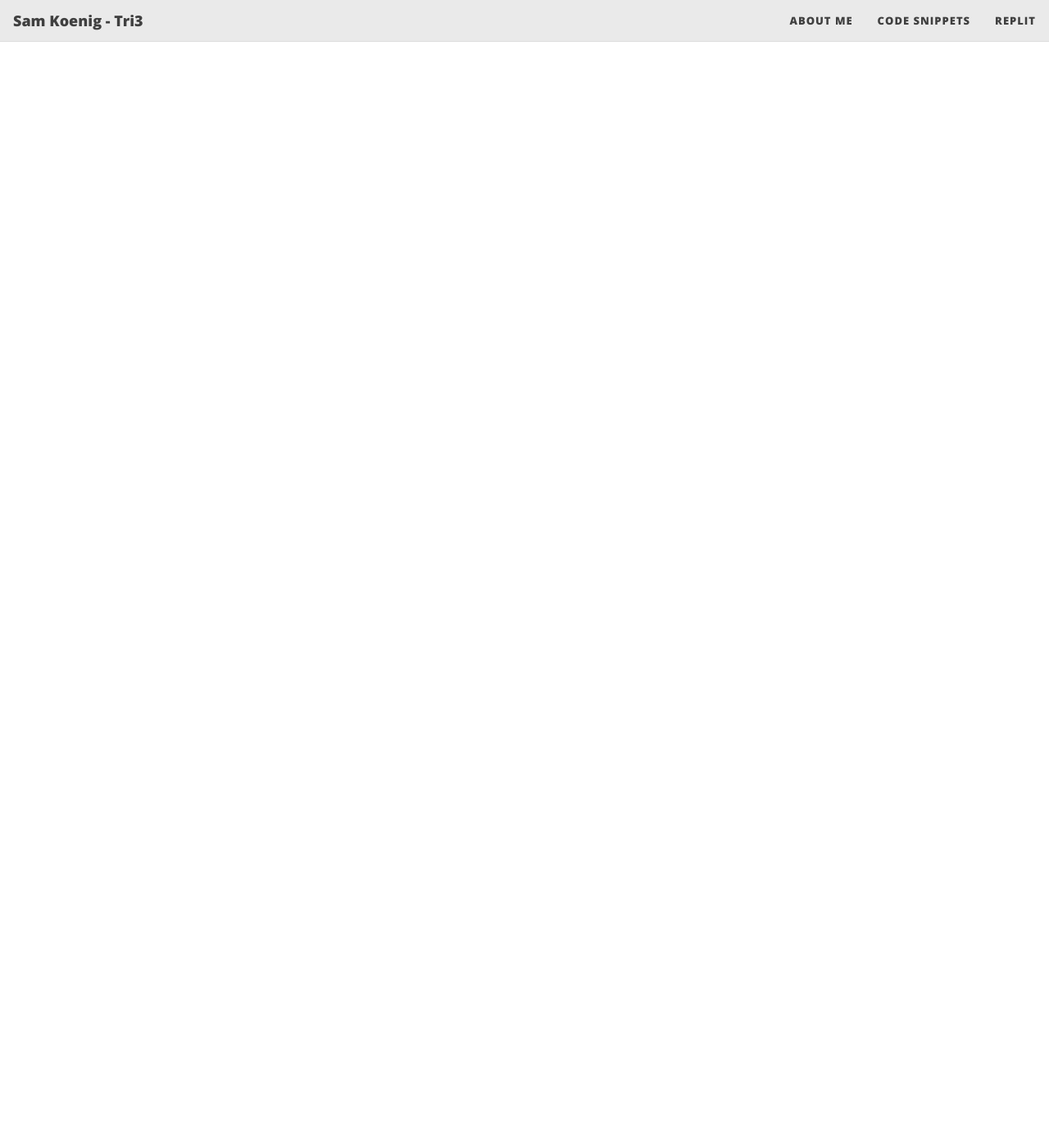
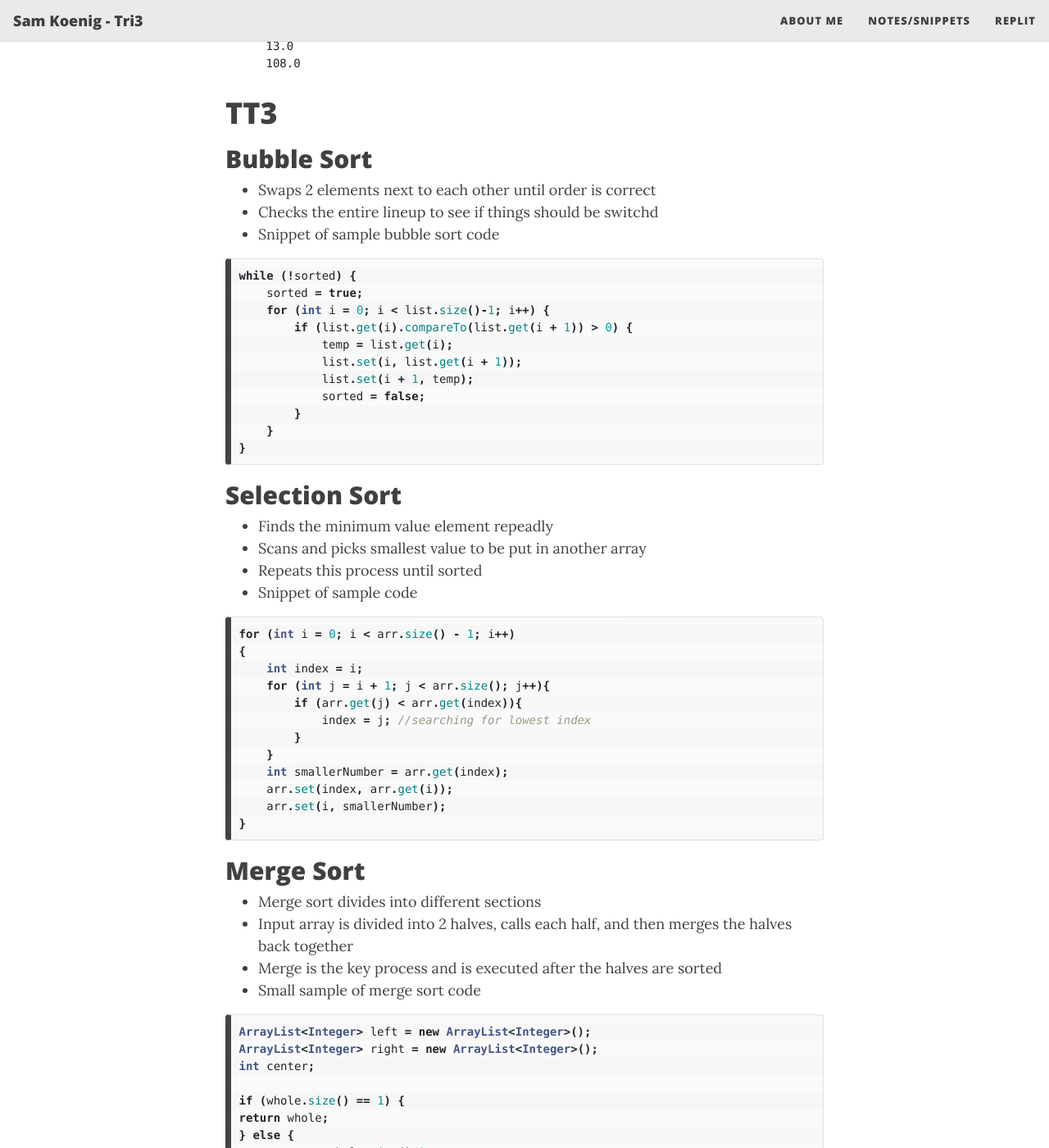
Before and after one commit to samkoenig9/apcsa-portfolio, a Jekyll site: the page built from codesnippets.md, in a window 1280 px wide and 1400 px high, scrolled down 2023 px. Shown: the whole window at 82% size. Built offline with Jekyll 4.4.1, drawn with Linux system fonts in a browser that asks for light colours; nearby versions of some CDN libraries; comment, search, counter and statistics services are not loaded; some of the changed text lies outside the part shown.

Commit message:
snippets/notes page

````diff
--- a/_config.yml
+++ b/_config.yml
@@ -15,7 +15,7 @@ author: Sam Koenig
 
 navbar-links:
   About Me: "about"
-  Code Snippets: "codesnippets"
+  Notes/Snippets: "codesnippets"
   # Resources:
   #   - Beautiful Jekyll: "https://beautifuljekyll.com"
   #   - Learn markdown: "https://www.markdowntutorial.com/"
--- a/codesnippets.md
+++ b/codesnippets.md
@@ -1,6 +1,180 @@
 ---
 layout: page
-title: Code Snippets
+title: Notes and Snippets
 ---
 
-## Code Snippets
+# TT0
+
+## Data Structures
+
+- Data structures are methods for organizing data
+- Data Structures and organizing data require students to become more algorithmic
+
+## Data Structure Algorithms
+- There are many algorithms for different purposes
+- Interact with different data structures
+- Code example:
+```java
+if (this.value > i.value) {
+    int temp = this.value;
+    this.value = i.value;
+    i.value = temp;
+}
+```
+- Data structures and algorithms combine and allow programmers to build different types of computer programs
+- Well managed data structures and algorithms ensures well-optimized and efficient code
+
+# TT1
+
+## Linked Lists
+
+- Data structures conventions begin with arrays most of the time
+- College Board units 6-8
+- Continue with linked lists, foundation of stacks and queues
+
+# TT2
+
+- Math Symbols
+- Each symbol has its own priority, shown below
+
+```java
+private final Map<String, Integer> OPERATORS = new HashMap<>();
+{
+    // Map<"token", precedence>
+    OPERATORS.put("*", 3);
+    OPERATORS.put("/", 3);
+    OPERATORS.put("%", 3);
+    OPERATORS.put("+", 4);
+    OPERATORS.put("-", 4);
+}
+```
+Calculator must convert the input into RPN so that it can understand how to calculate
+- Original:
+
+```Java
+2 + 2
+4 * 6 + 3
+5 + 1 * 8
+(7 + 5) * 9
+```
+
+- Tokenized:
+
+```Java
+[2, +, 2]
+[4, *, 6, +, 3]
+[5, +, 1, *, 8]
+[(7, +, 5), *, 9]
+```
+
+- Reverse Polish Notation:
+```Java
+[2, 2, +]
+[4, 6, *, 3, +]
+[5, 1, 8, *, +]
+[7, 5, +, 9, *]
+```
+
+- Result:
+```Java
+4.0
+27.0
+13.0
+108.0
+```
+
+# TT3
+
+## Bubble Sort
+- Swaps 2 elements next to each other until order is correct
+- Checks the entire lineup to see if things should be switchd
+- Snippet of sample bubble sort code
+
+```java
+while (!sorted) {
+    sorted = true;
+    for (int i = 0; i < list.size()-1; i++) {
+        if (list.get(i).compareTo(list.get(i + 1)) > 0) {
+            temp = list.get(i);
+            list.set(i, list.get(i + 1));
+            list.set(i + 1, temp);
+            sorted = false;
+        }
+    }
+}
+```
+
+## Selection Sort
+- Finds the minimum value element repeadly
+- Scans and picks smallest value to be put in another array
+- Repeats this process until sorted
+- Snippet of sample code
+
+```java
+for (int i = 0; i < arr.size() - 1; i++)
+{
+    int index = i;
+    for (int j = i + 1; j < arr.size(); j++){
+        if (arr.get(j) < arr.get(index)){
+            index = j; //searching for lowest index
+        }
+    }
+    int smallerNumber = arr.get(index);
+    arr.set(index, arr.get(i));
+    arr.set(i, smallerNumber);
+}
+```
+
+## Merge Sort
+- Merge sort divides into different sections
+- Input array is divided into 2 halves, calls each half, and then merges the halves back together
+- Merge is the key process and is executed after the halves are sorted
+- Small sample of merge sort code
+
+```java
+ArrayList<Integer> left = new ArrayList<Integer>();
+ArrayList<Integer> right = new ArrayList<Integer>();
+int center;
+
+if (whole.size() == 1) {
+return whole;
+} else {
+    center = whole.size()/2;
+    // copy the left half of whole into the left.
+    for (int i=0; i<center; i++) {
+            left.add(whole.get(i));
+    }
+
+    //copy the right half of whole into the new arraylist.
+    for (int i=center; i<whole.size(); i++) {
+            right.add(whole.get(i));
+    }
+
+    // Sort the left and right halves of the arraylist.
+    left  = mergeSort(left);
+    right = mergeSort(right);
+
+    // Merge the results back together.
+    merge(left, right, whole);
+
+    return whole;
+}
+```
+
+## Insertion Sort
+- Works similar to merge sort
+- 2 arrays: sorted and unsorted
+- Sorts elements in unsorted array then adds them to the sorted array
+- Snippet of insertion sort code
+
+```java
+for (int j = 1; j < list.size(); j++) {
+    Integer current = list.get(j);
+    int i = j-1;
+    while ((i > -1) && (list.get(i) > current)) {
+        list.set(i+1, list.get(i));
+        i--;
+    }
+    list.set(i+1, current);
+}
+```
````
Also changed, not shown: about.md (+1 -1 lines), index.md (+2 -4 lines), repl.md (+1 -3 lines).
